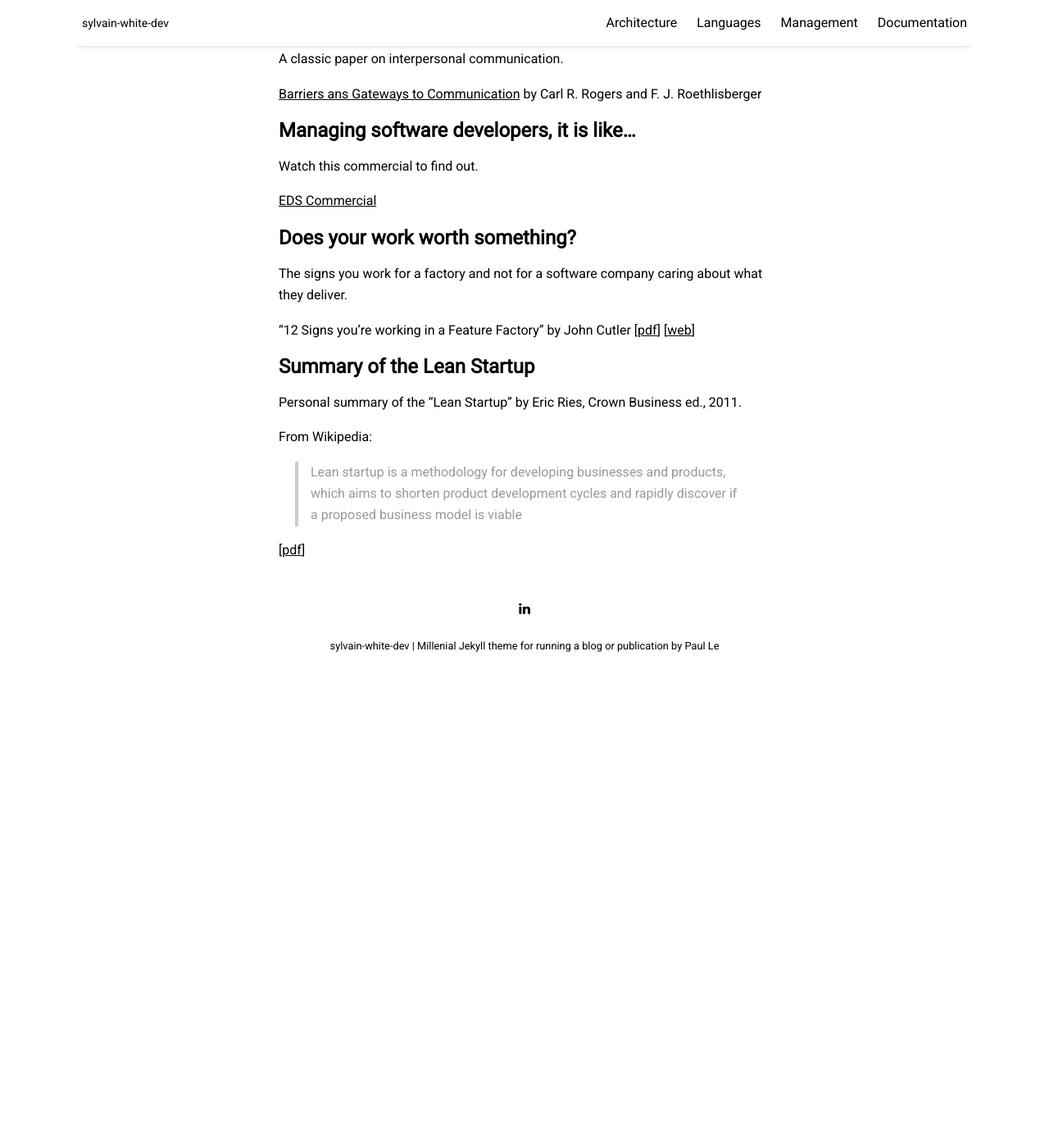
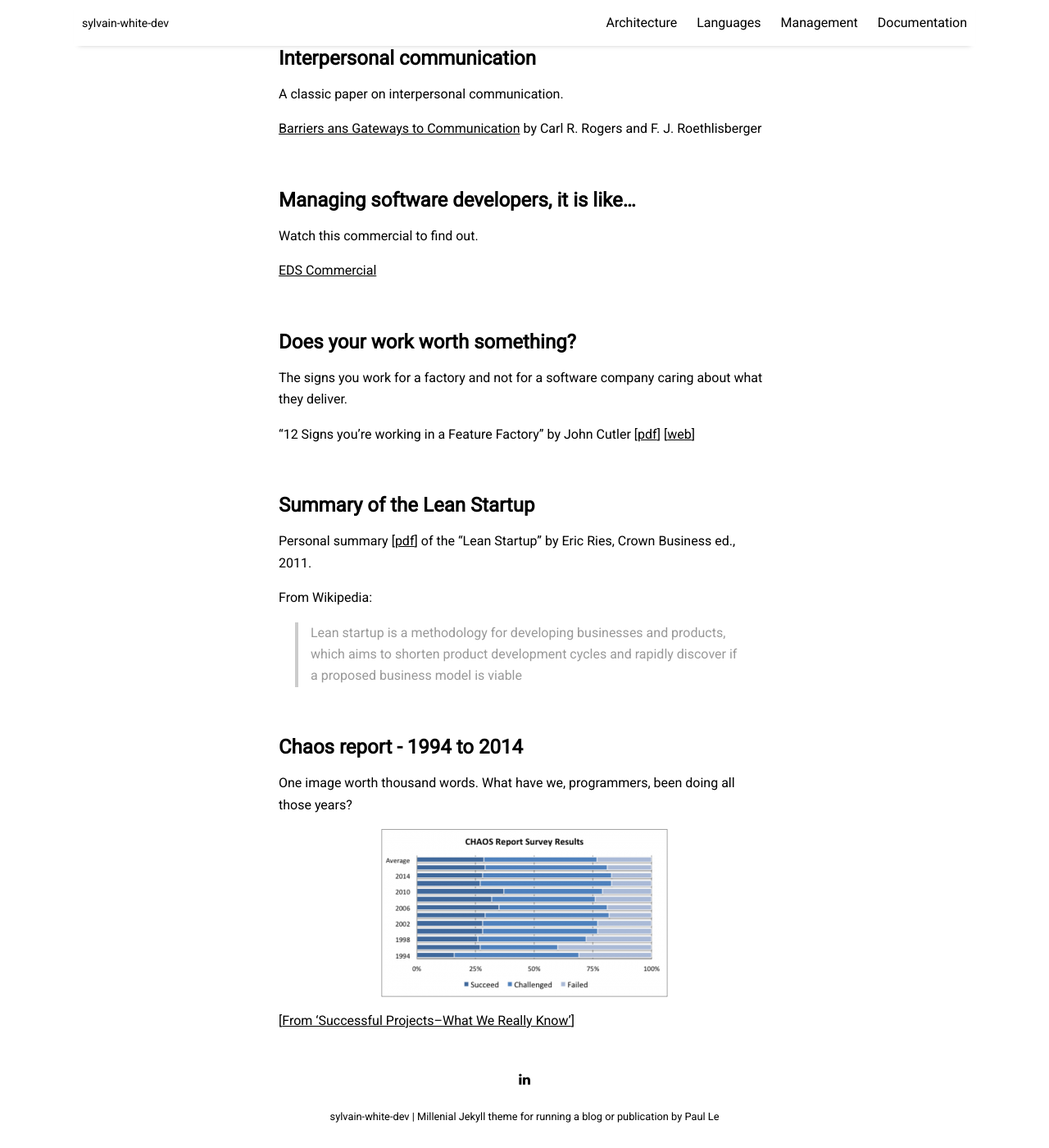
Before and after one commit to sylvainwhite/sylvain-white-dev, a Jekyll site: the page built from pages/management.md, in a window 1280 px wide and 1400 px high, scrolled down 302 px. Shown: the whole window at 82% size. Built offline with Jekyll 4.4.1, drawn with Linux system fonts in a browser that asks for light colours; nearby versions of some CDN libraries; before the commit the page ends 1128 px from its top, so only the background shows below that.

Commit message:
Update management page

```diff
--- a/pages/management.md
+++ b/pages/management.md
@@ -10,17 +10,23 @@
 
 [Tips and tricks for managing]({{ site.github.url }}/resources/tipsAndTricksForManaging-protected.pdf){:target="_blank"}
 
+<br/>
+
 ## Interpersonal communication
 
 A classic paper on interpersonal communication.
 
 [Barriers ans Gateways to Communication]({{ site.github.url }}/resources/barriersAndGatewaysToCommunication.pdf){:target="_blank"} by Carl R. Rogers and F. J. Roethlisberger
 
+<br/>
+
 ## Managing software developers, it is like...
 
 Watch this commercial to find out.
 
 [EDS Commercial](https://www.youtube.com/watch?v=Pk7yqlTMvp8){:target="_blank"}
+
+<br/>
 
 ## Does your work worth something?
 
@@ -30,11 +36,21 @@
 [[pdf]({{ site.github.url }}/resources/12SignsYoureWorkingInAFeatureFactory.pdf){:target="_blank"}]
 [[web](https://hackernoon.com/12-signs-youre-working-in-a-feature-factory-44a5b938d6a2){:target="_blank"}]
 
+<br/>
+
 ## Summary of the Lean Startup
 
-Personal summary of the "Lean Startup" by Eric Ries, Crown Business ed., 2011.
+Personal summary [[pdf]({{ site.github.url }}/resources/summaryLeanStartup-protected.pdf){:target="_blank"}] of the "Lean Startup" by Eric Ries, Crown Business ed., 2011.
 
 From Wikipedia:
 > Lean startup is a methodology for developing businesses and products, which aims to shorten product development cycles and rapidly discover if a proposed business model is viable
 
-[[pdf]({{ site.github.url }}/resources/summaryLeanStartup-protected.pdf){:target="_blank"}]
+<br/>
+
+## Chaos report - 1994 to 2014
+
+One image worth thousand words. What have we, programmers, been doing all those years?
+
+![Chaos report]({{ site.github.url }}/resources/chaos_report_statistics.png "Chaos report")
+
+[[From 'Successful Projects--What We Really Know'](http://www.planningplanet.com/blog/successful-projects-what-we-really-know){:target="_blank"}]
```
Also changed, not shown: resources/chaos_report_statistics.png (added).
